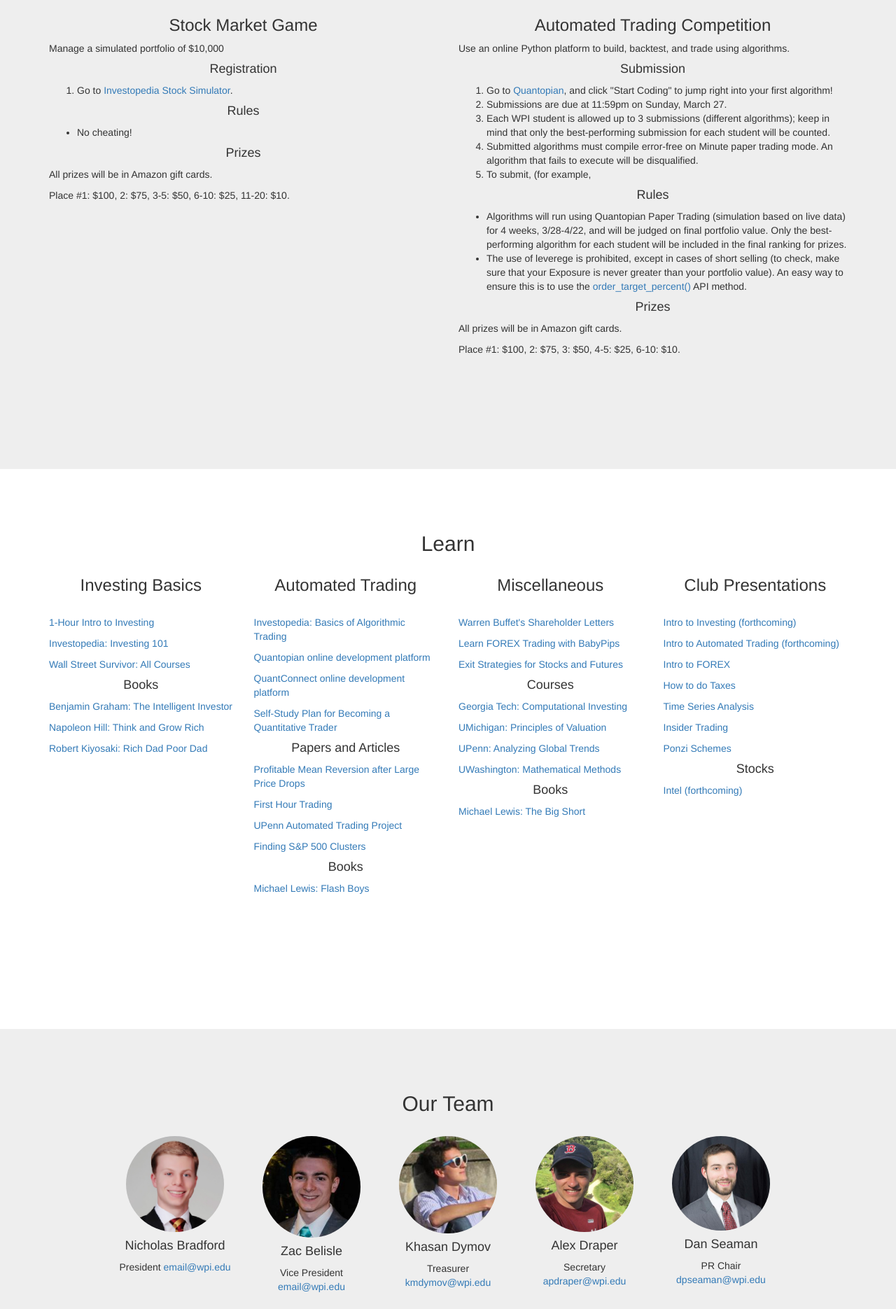
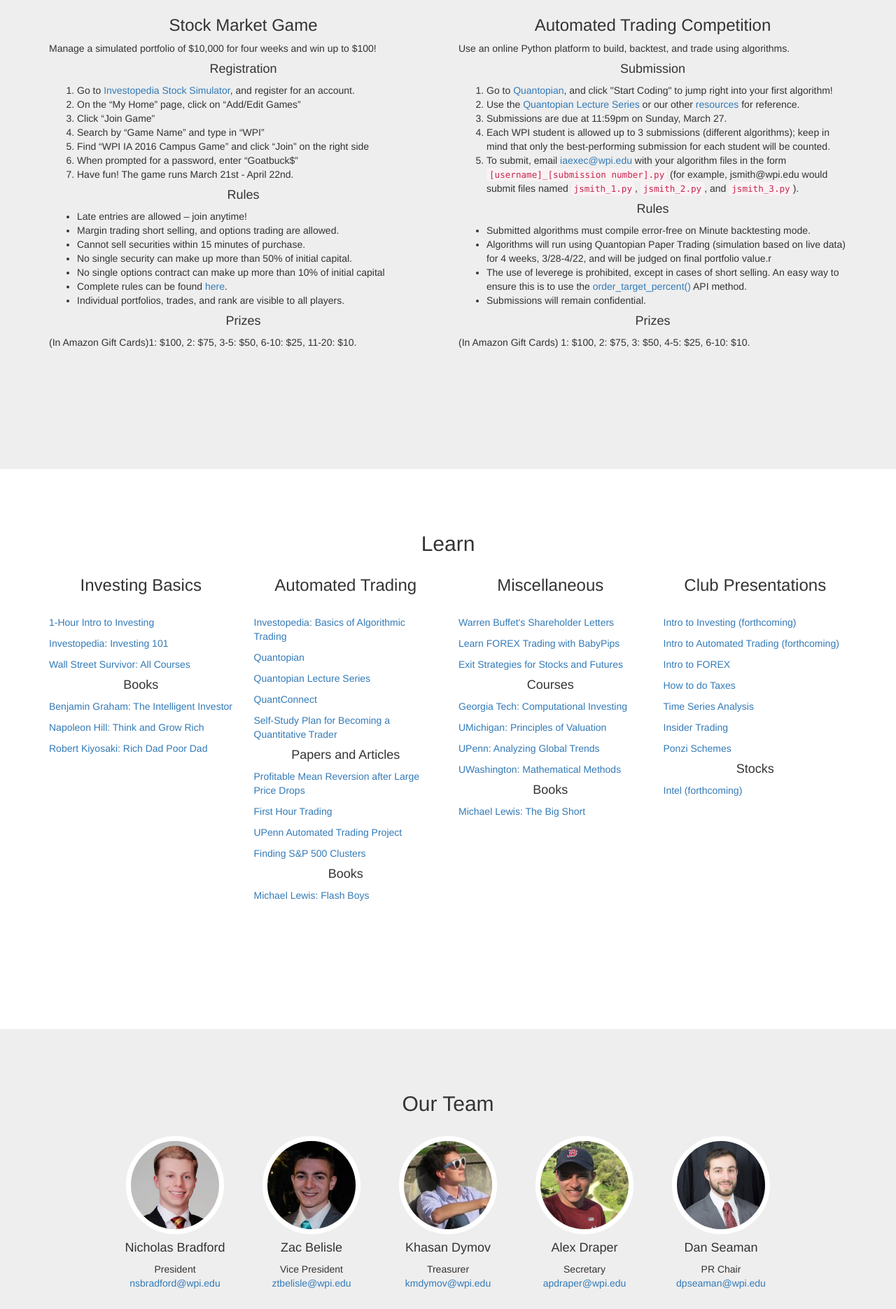
Before and after one commit to nsbradford/web-investWPI, a plain HTML site: page index.html in a window 1280 px wide. Shown: the part 930-2800 px from the top of the page at 70% size. Drawn offline with Linux system fonts and the light colour scheme.

Commit message:
Just have to adjust title.

```diff
--- a/css/scrolling-nav.css
+++ b/css/scrolling-nav.css
@@ -15,7 +15,7 @@ html {
 }
 
 h1 {
-    font-size:7em;
+   font-size:7em;
 }
 
 h2 {
@@ -24,6 +24,12 @@ h2 {
 
 ol, ul {
     text-align: left;
+}
+
+@media (max-width: @screen-xs) {
+    h1{
+        font-size: 4em;
+    }
 }
 
 @media(min-width:767px) {
@@ -37,10 +43,10 @@ ol, ul {
     .top-nav-collapse {
         padding: 0;
     }
-
+    /*
     h1 {
         font-size: 10em;
-    }
+    }*/
 }
 
 
@@ -50,6 +56,13 @@ ol, ul {
         padding-top: 5em !important;
     }
 
+}
+
+.img-responsive.img-circle{
+    /*width: 600px;
+    height: 600px;*/
+    border-radius: 100%;
+    border: 7px solid #ffffff;
 }
 
 /* Demo Sections - You can use these as guides or delete them - the scroller will work with any sort of height, fixed, undefined, or percentage based.
--- a/index.html
+++ b/index.html
@@ -10,9 +10,7 @@
 		<meta property="og:url" content="http://users.wpi.edu/~nsbradford/investing/" />
 		<meta property="og:image" content="http://users.wpi.edu/~nsbradford/investing/img/Logo1.jpg" />
 		<meta property="og:description" content="Join our campus-wide Stock Market Game or Automated Trading Competition to compete with other students for over $1000 in prizes!" />
-
         <base target="_blank">
-
         <title>investWPI</title>
 
         <!-- Bootstrap Core CSS -->
@@ -84,25 +82,24 @@
                         <h1>invest<b><font color="DC143C">WPI</font></b></h1>
                         <div class="row">
                             <div class="col-sm-4">
-                                <h2>Learn</h2>
-                                <p>New to investing, or looking to expand your knowledge? We have a continuously expanding set of resources for you.</p>
-                                <div class="center"><a class="btn btn-default page-scroll" href="#learn">View resources</a></div>
+                                <h2>Compete</h2>
+                                <p>Join our campus-wide Stock Market Game or Automated Trading Competition to compete with other students for over $1000 in prizes!</p>
+                                <p>Crash-courses will be available May 21-25 for both investing and automated trading.</p>
+                                <div class="center"><a class="btn btn-default page-scroll" href="#compete">Sign up</a></div>
                             </div>
                             <div class="col-sm-4">
                                 <h2>Meet</h2>
-                                <p><i>Wed. 5pm @ the Campus Center Hagglund Room.</i></p>
-                                <p>Discuss the markets and recent events, learn from presentations, and help manage our simulated portfolio.</p>
-                                <p>No prior experience is necesary!</p>
+                                <p><font color="DC143C"><i>Wed. 5pm @ Campus Center Hagglund Room.</i></font></p>
+                                <p>Discuss the market and recent events, learn from presentations, and help manage our simulated portfolio. No prior experience necessary!</p>
                                 <h4>Automated Trading</h4>
-                                <p><i>Tues. 6pm @ the Campus Center.</i></p>
+                                <p><font color="DC143C"><i>Tues. 6pm @ Campus Center.</i></font></p>
                                 <p>Design algorithms and build software to trade for you.</p>
                                 <div class="center"><a class="btn btn-default page-scroll" href="mailto:iaexec@wpi.edu">Join email list</a></div>
                             </div>
                             <div class="col-sm-4">
-                                <h2>Compete</h2>
-                                <p>Join our campus-wide Stock Market Game or Automated Trading Competition to compete with other students for over $1000 in prizes!</p>
-                                <p>Crash-courses will be available May 21-25 for both investing and automated trading.</p>
-                                <div class="center"><a class="btn btn-default page-scroll" href="#compete">Sign up</a></div>
+                                <h2>Learn</h2>
+                                <p>New to investing, or looking to expand your knowledge? We have a continuously expanding set of resources for you.</p>
+                                <div class="center"><a class="btn btn-default page-scroll" href="#learn">View resources</a></div>
                             </div>
                         </div>
 
@@ -122,18 +119,30 @@
                 <div class="row">
                             <div class="col-sm-6">
                                 <h3>Stock Market Game</h3>
-                                <p>Manage a simulated portfolio of $10,000</p>
+                                <p>Manage a simulated portfolio of $10,000 for four weeks and win up to $100!</p>
                                 <h4>Registration</h4>
                                 <ol>
-                                    <li>Go to <a href="http://www.investopedia.com/simulator/">Investopedia Stock Simulator</a>.</li>
+                                    <li>Go to <a href="http://www.investopedia.com/simulator/">Investopedia Stock Simulator</a>, and register for an account.</li>
+									<li>On the “My Home” page, click on “Add/Edit Games”</li>
+									<li>Click “Join Game”</li>
+									<li>Search by “Game Name” and type in “WPI” </li>
+									<li>Find “WPI IA 2016 Campus Game” and click “Join” on the right side</li>
+									<li>When prompted for a password, enter “Goatbuck$”</li>
+									<li>Have fun! The game runs March 21st - April 22nd.</li>
                                 </ol>
                                 <h4>Rules</h4>
                                 <ul>
-                                    <li>No cheating!</li>
+									<li>Late entries are allowed – join anytime!</li>
+									<li>Margin trading short selling, and options trading are allowed.</li>
+									<li>Cannot sell securities within 15 minutes of purchase.</li>
+									<li>No single security can make up more than 50% of initial capital.</li>
+									<li>No single options contract can make up more than 10% of initial capital</li>
+									<li>Complete rules can be found <a href="https://docs.google.com/document/d/1I5wh9oPMoIay-LSIxNMPu2is07q1DWGKtISazwu7QTg/edit?usp=sharing">here</a>.</li>
+									<li>Individual portfolios, trades, and rank are visible to all players.</li>
+
                                 </ul>
                                 <h4>Prizes</h4>
-                                <p>All prizes will be in Amazon gift cards.</p>
-                                <p>Place #1: $100, 2: $75, 3-5: $50, 6-10: $25, 11-20: $10.</p>
+                                <p>(In Amazon Gift Cards)1: $100, 2: $75, 3-5: $50, 6-10: $25, 11-20: $10.</p>
                             </div>
                             <div class="col-sm-6">
                                 <h3>Automated Trading Competition</h3>
@@ -141,19 +150,20 @@
                                 <h4>Submission</h4>
                                 <ol>
                                     <li>Go to <a href="https://www.quantopian.com/">Quantopian</a>, and click "Start Coding" to jump right into your first algorithm!</li>
+                                    <li>Use the  <a href="https://www.quantopian.com/lectures">Quantopian Lecture Series</a> or our other <a class="page-scroll" href="#learn">resources</a> for reference.</li>
                                     <li>Submissions are due at 11:59pm on Sunday, March 27.</li>
                                     <li>Each WPI student is allowed up to 3 submissions (different algorithms); keep in mind that only the best-performing submission for each student will be counted.</li>
-                                    <li>Submitted algorithms must compile error-free on Minute paper trading mode. An algorithm that fails to execute will be disqualified.</li>
-                                    <li>To submit, (for example,</li>
+                                    <li>To submit, email <a href="mailto:iaexec@wpi.edu">iaexec@wpi.edu</a> with your algorithm files in the form <code>[username]_[submission number].py</code> (for example, jsmith@wpi.edu would submit files named <code>jsmith_1.py</code>, <code>jsmith_2.py</code>, and <code>jsmith_3.py</code>).</li>
                                 </ol>
                                 <h4>Rules</h4>
                                 <ul>
-                                    <li>Algorithms will run using Quantopian Paper Trading (simulation based on live data) for 4 weeks, 3/28-4/22, and will be judged on final portfolio value. Only the best-performing algorithm for each student will be included in the final ranking for prizes.</li>
-                                    <li>The use of leverege is prohibited, except in cases of short selling (to check, make sure that your Exposure is never greater than your portfolio value). An easy way to ensure this is to use the <a href="https://www.quantopian.com/help#api-order-target-percent">order_target_percent()</a> API method.</li>
+                                    <li>Submitted algorithms must compile error-free on Minute backtesting mode.</li>
+                                    <li>Algorithms will run using Quantopian Paper Trading (simulation based on live data) for 4 weeks, 3/28-4/22, and will be judged on final portfolio value.r</li>
+                                    <li>The use of leverege is prohibited, except in cases of short selling. An easy way to ensure this is to use the <a href="https://www.quantopian.com/help#api-order-target-percent">order_target_percent()</a> API method.</li>
+                                    <li>Submissions will remain confidential.</li>
                                 </ul>
                                 <h4>Prizes</h4>
-                                <p>All prizes will be in Amazon gift cards.</p>
-                                <p>Place #1: $100, 2: $75, 3: $50, 4-5: $25, 6-10: $10.</p>
+                                <p>(In Amazon Gift Cards) 1: $100, 2: $75, 3: $50, 4-5: $25, 6-10: $10.</p>
                             </div>
                         </div>
             </div>
@@ -184,8 +194,9 @@
                         <h3>Automated Trading</h3>
                         <br>
                         <p><a href="http://www.investopedia.com/articles/active-trading/101014/basics-algorithmic-trading-concepts-and-examples.asp">Investopedia: Basics of Algorithmic Trading</a></p>
-                        <p><a href="https://www.quantopian.com/">Quantopian online development platform</a></p>
-                        <p><a href="https://www.quantconnect.com/">QuantConnect online development platform</a></p>
+                        <p><a href="https://www.quantopian.com/">Quantopian</a></p>
+                        <p><a href="https://www.quantopian.com/lectures">Quantopian Lecture Series</a></p>
+                        <p><a href="https://www.quantconnect.com/">QuantConnect</a></p>
                         <p><a href="https://www.quantstart.com/articles/Self-Study-Plan-for-Becoming-a-Quantitative-Trader-Part-I/">Self-Study Plan for Becoming a Quantitative Trader</a></p>
 
                         <h4>Papers and Articles</h4>
@@ -247,10 +258,10 @@
                 <div class="row">
                     <div class="col-sm-2 col-sm-offset-1">
                         <div class="team-member">
-                            <img src="img/team/Nick.PNG" class="img-responsive img-circle" alt="">
+                            <img src="img/team/Nick.jpg" class="img-responsive img-circle" alt="">
                             <h4>Nicholas Bradford</h4>
                             <span class="role">President</span>
-                            <a href="mailto:someone@wpi.edu">email@wpi.edu</a>
+                            <a href="mailto:nsbradford@wpi.edu">nsbradford@wpi.edu</a>
                             <ul class="list-inline social-buttons">
                                 <li><a href="#"><i class="fa fa-twitter"></i></a>
                                 </li>
@@ -263,10 +274,10 @@
                     </div>
                     <div class="col-sm-2">
                         <div class="team-member">
-                            <img src="img/team/Zac.PNG" class="img-responsive img-circle" alt="">
+                            <img src="img/team/Zac.jpg" class="img-responsive img-circle" alt="">
                             <h4>Zac Belisle</h4>
                             <span class="role">Vice President</span>
-                            <a href="mailto:someone@wpi.edu">email@wpi.edu</a>
+                            <a href="mailto:ztbelisle@wpi.edu">ztbelisle@wpi.edu</a>
                             <ul class="list-inline social-buttons">
                                 <li><a href="#"><i class="fa fa-twitter"></i></a>
                                 </li>
@@ -279,7 +290,7 @@
                     </div>
                     <div class="col-sm-2">
                         <div class="team-member">
-                            <img src="img/team/Khasan.PNG" class="img-responsive img-circle" alt="">
+                            <img src="img/team/Khasan.jpg" class="img-responsive img-circle" alt="">
                             <h4>Khasan Dymov</h4>
                             <span class="role">Treasurer</span>
                             <a href="mailto:kmdymov@wpi.edu">kmdymov@wpi.edu</a>
@@ -295,7 +306,7 @@
                     </div>
                     <div class="col-sm-2">
                         <div class="team-member">
-                            <img src="img/team/Alex.PNG" class="img-responsive img-circle" alt="">
+                            <img src="img/team/Alex.jpg" class="img-responsive img-circle" alt="">
                             <h4>Alex Draper</h4>
                             <span class="role">Secretary</span>
                             <a href="mailto:apdraper@wpi.edu">apdraper@wpi.edu</a>
@@ -311,7 +322,7 @@
                     </div>
                     <div class="col-sm-2">
                         <div class="team-member">
-                            <img src="img/team/Dan.PNG" class="img-responsive img-circle" alt="">
+                            <img src="img/team/Dan.jpg" class="img-responsive img-circle" alt="">
                             <h4>Dan Seaman</h4>
                             <span class="role">PR Chair</span>
                             <a href="mailto:dpseaman@wpi.edu">dpseaman@wpi.edu</a>
@@ -329,16 +340,19 @@
                 <div class="contact">
                     <div class="row">
                         <div class="col-lg-12">
-                            <h2>Contact Us</h2>
+                            <h3>Contact Us</h3>
                         </div>
                     </div>
                     <div class="row">
                         <div class="col-lg-12">
-                            Executive board email: <a href="mailto:iaexec@wpi.edu">iaexec@wpi.edu</a>
                             <br>
+                            <p><i>The WPI Investing Association.</i></p>
+                            <p>Executive board email: <a href="mailto:iaexec@wpi.edu">iaexec@wpi.edu</a></p>
                             <a href="https://www.facebook.com/groups/860380370659958/?ref=bookmarks">Facebook Group</a>
                             <br>
                             <a href="https://www.facebook.com/InvestWPI/">Facebook Page</a>
+                            <br>
+                            <a href="https://www.facebook.com/groups/977904765605645/">WPI Algorithmic Traders</a>
                             <br>
                             <a href="http://wpi.orgsync.com/show_profile/103397-investing-association">OrgSync</a>
                         </div>
```
Also changed, not shown: img/team/Alex.jpg (added), img/team/Dan.jpg (added), img/team/Khasan.jpg (added), img/team/Nick.jpg (added), img/team/Zac.jpg (added).
